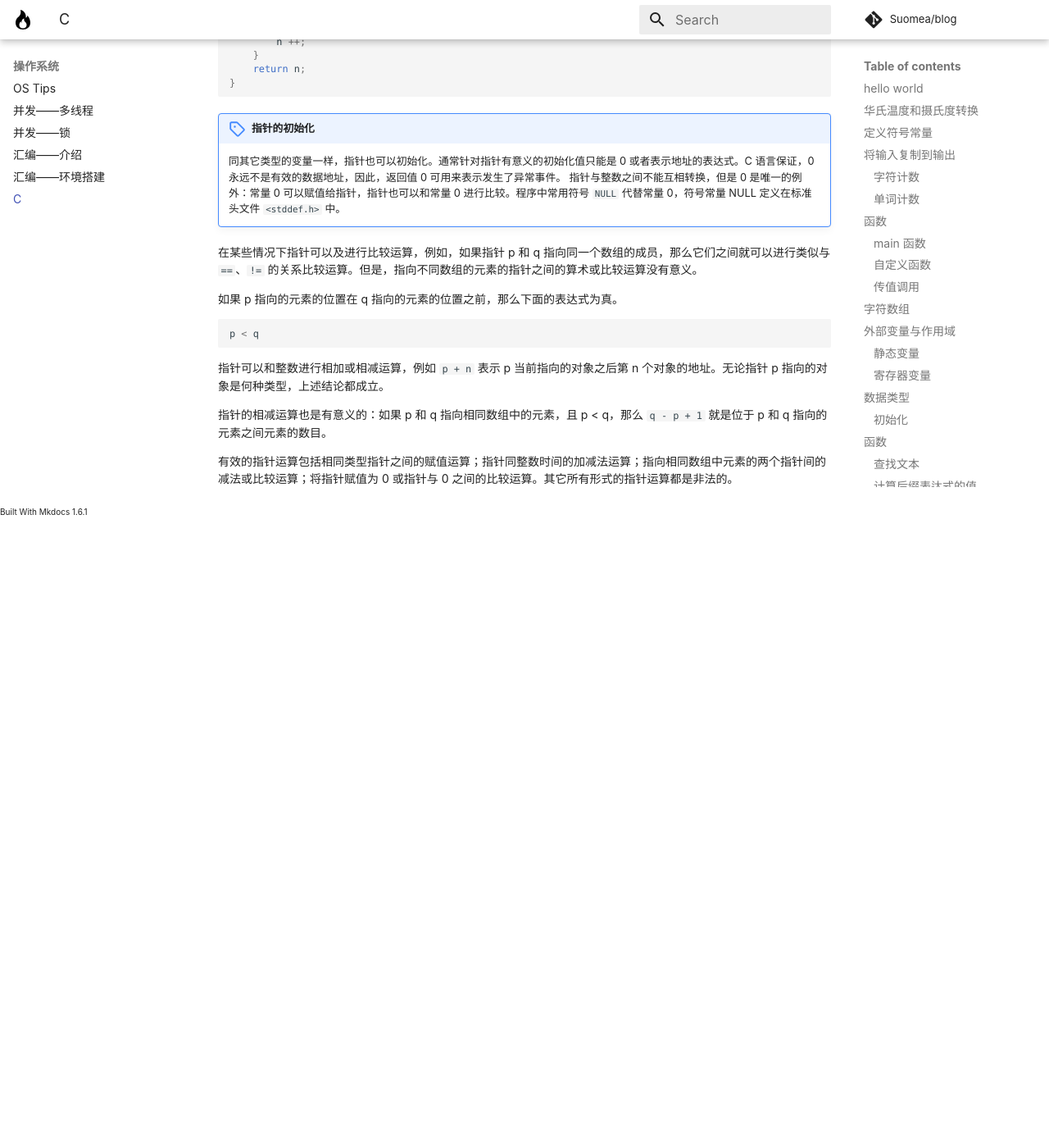
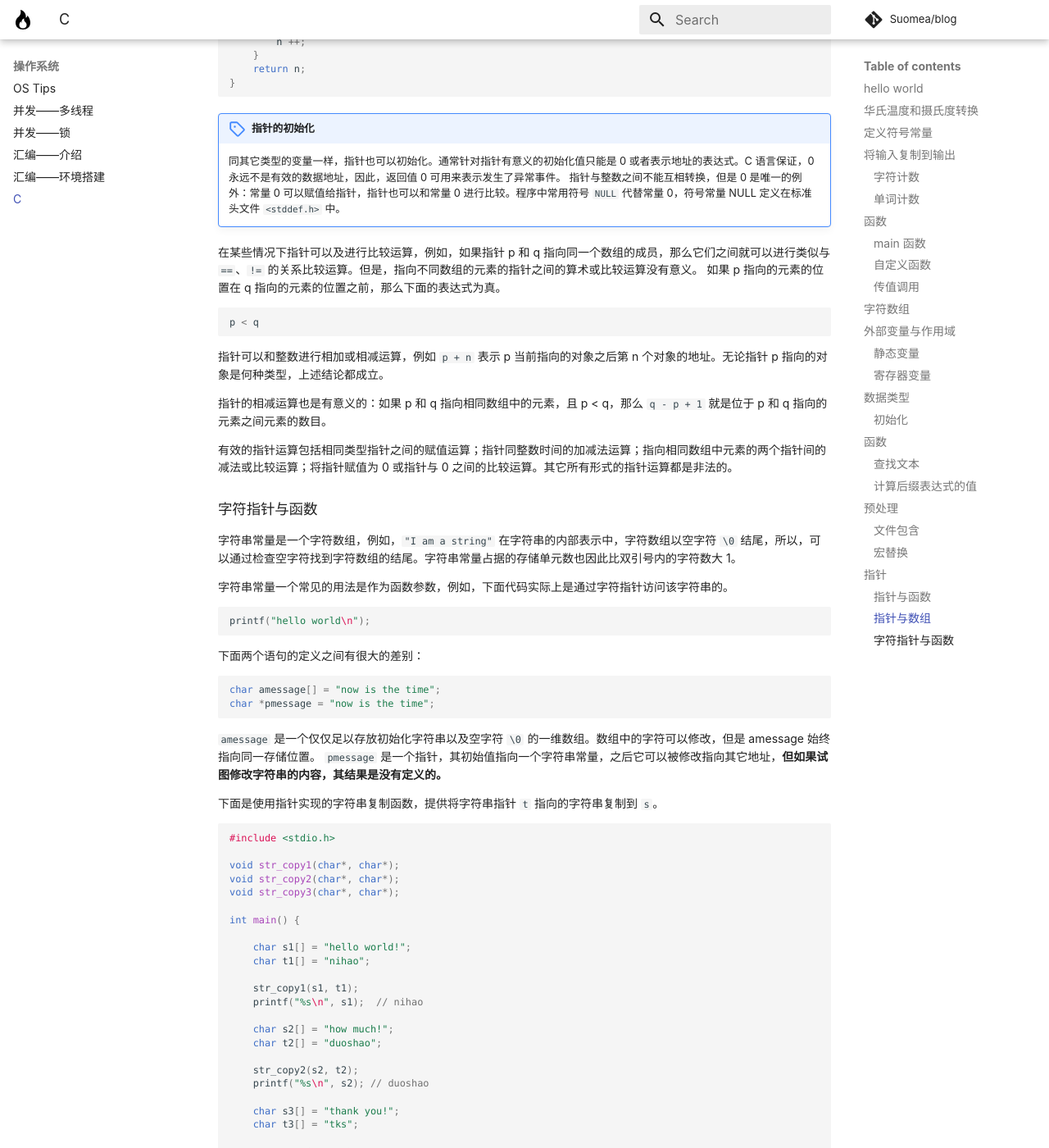
Before and after one commit to Suomea/blog, an MkDocs documentation site: the page built from docs/OS/C.md, in a window 1280 px wide and 1400 px high, scrolled down 15518 px. Shown: the whole window at 82% size. Built offline with MkDocs 1.6.1 and Material for MkDocs 9.7.7, drawn with Linux system fonts in a browser that asks for light colours; some web fonts are replaced; comment, search, counter and statistics services are not loaded; before the commit the page ends 16148 px from its top, so only the background shows below that; some of the changed text lies outside the part shown.

Commit message:
update C note.

````diff
--- a/docs/OS/C.md
+++ b/docs/OS/C.md
@@ -817,7 +817,6 @@ int str_len(char *s) {
 	指针与整数之间不能互相转换，但是 0 是唯一的例外：常量 0 可以赋值给指针，指针也可以和常量 0 进行比较。程序中常用符号 `NULL` 代替常量 0，符号常量 NULL 定义在标准头文件 `<stddef.h>` 中。
 
 在某些情况下指针可以及进行比较运算，例如，如果指针 p 和 q 指向同一个数组的成员，那么它们之间就可以进行类似与 `==`、`!=`  的关系比较运算。但是，指向不同数组的元素的指针之间的算术或比较运算没有意义。
-
 如果 p 指向的元素的位置在 q 指向的元素的位置之前，那么下面的表达式为真。
 ```c
 p < q
@@ -828,3 +827,76 @@ p < q
 指针的相减运算也是有意义的：如果 p 和 q 指向相同数组中的元素，且 p < q，那么 `q - p + 1` 就是位于 p 和 q 指向的元素之间元素的数目。
 
 有效的指针运算包括相同类型指针之间的赋值运算；指针同整数时间的加减法运算；指向相同数组中元素的两个指针间的减法或比较运算；将指针赋值为 0 或指针与 0 之间的比较运算。其它所有形式的指针运算都是非法的。
+### 字符指针与函数
+字符串常量是一个字符数组，例如，`"I am a string"` 在字符串的内部表示中，字符数组以空字符 `\0` 结尾，所以，可以通过检查空字符找到字符数组的结尾。字符串常量占据的存储单元数也因此比双引号内的字符数大 1。
+
+字符串常量一个常见的用法是作为函数参数，例如，下面代码实际上是通过字符指针访问该字符串的。
+```c
+printf("hello world\n");
+```
+
+下面两个语句的定义之间有很大的差别：
+```c
+char amessage[] = "now is the time";
+char *pmessage = "now is the time";
+```
+
+`amessage` 是一个仅仅足以存放初始化字符串以及空字符 `\0` 的一维数组。数组中的字符可以修改，但是 amessage 始终指向同一存储位置。
+`pmessage` 是一个指针，其初始值指向一个字符串常量，之后它可以被修改指向其它地址，**但如果试图修改字符串的内容，其结果是没有定义的。**
+
+下面是使用指针实现的字符串复制函数，提供将字符串指针 `t` 指向的字符串复制到 `s`。
+```c
+#include <stdio.h>
+
+void str_copy1(char*, char*);
+void str_copy2(char*, char*);
+void str_copy3(char*, char*);
+
+int main() {
+
+    char s1[] = "hello world!";
+    char t1[] = "nihao";
+
+    str_copy1(s1, t1);
+    printf("%s\n", s1);  // nihao
+
+    char s2[] = "how much!";
+    char t2[] = "duoshao";
+
+    str_copy2(s2, t2);
+    printf("%s\n", s2); // duoshao
+
+    char s3[] = "thank you!";
+    char t3[] = "tks";
+
+    str_copy3(s3, t3);
+    printf("%s\n", s3); // tks
+}
+
+void str_copy1(char *s, char *t) {
+    int i = 0;
+
+    while((s[i] = t[i]) != '\0') {
+        i ++;
+    }
+}
+
+void str_copy2(char *s, char *t) {
+    while((*s = *t) != '\0') {
+        s ++;
+        t ++;
+    }
+}
+
+void str_copy3(char *s, char *t) {
+    while((*s ++ = *t ++) != '\0') {    // 此处也可以省略和空字符 '\0' 的比较，因为空字符的值为 0 即 false
+        ;
+    }
+}
+
+void strcpy(char *s, char * t) {
+    while(*s ++ = *t ++) {
+        ;
+    }
+}
+```
````
Also changed, not shown: docs/Kafka/Kafka 常用命令.md (+1 -1 lines), 1 other file.
